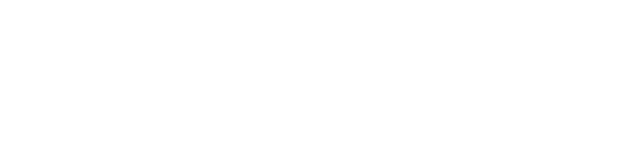
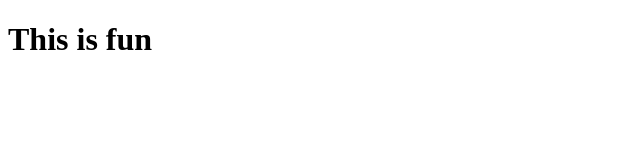
Before and after one commit to christianzurcher-dp/github-practice, a plain HTML site: page index.html in a window 1280 px wide. Shown: the whole page, without its empty margins (0-640 px from the left). Drawn offline with Linux system fonts and the light colour scheme.

Commit message:
added header

```diff
--- a/index.html
+++ b/index.html
@@ -6,5 +6,7 @@
     <meta name="viewport" content="width=device-width, initial-scale=1.0" />
     <title>Document</title>
   </head>
-  <body></body>
+  <body>
+    <h1>This is fun</h1>
+  </body>
 </html>
```
